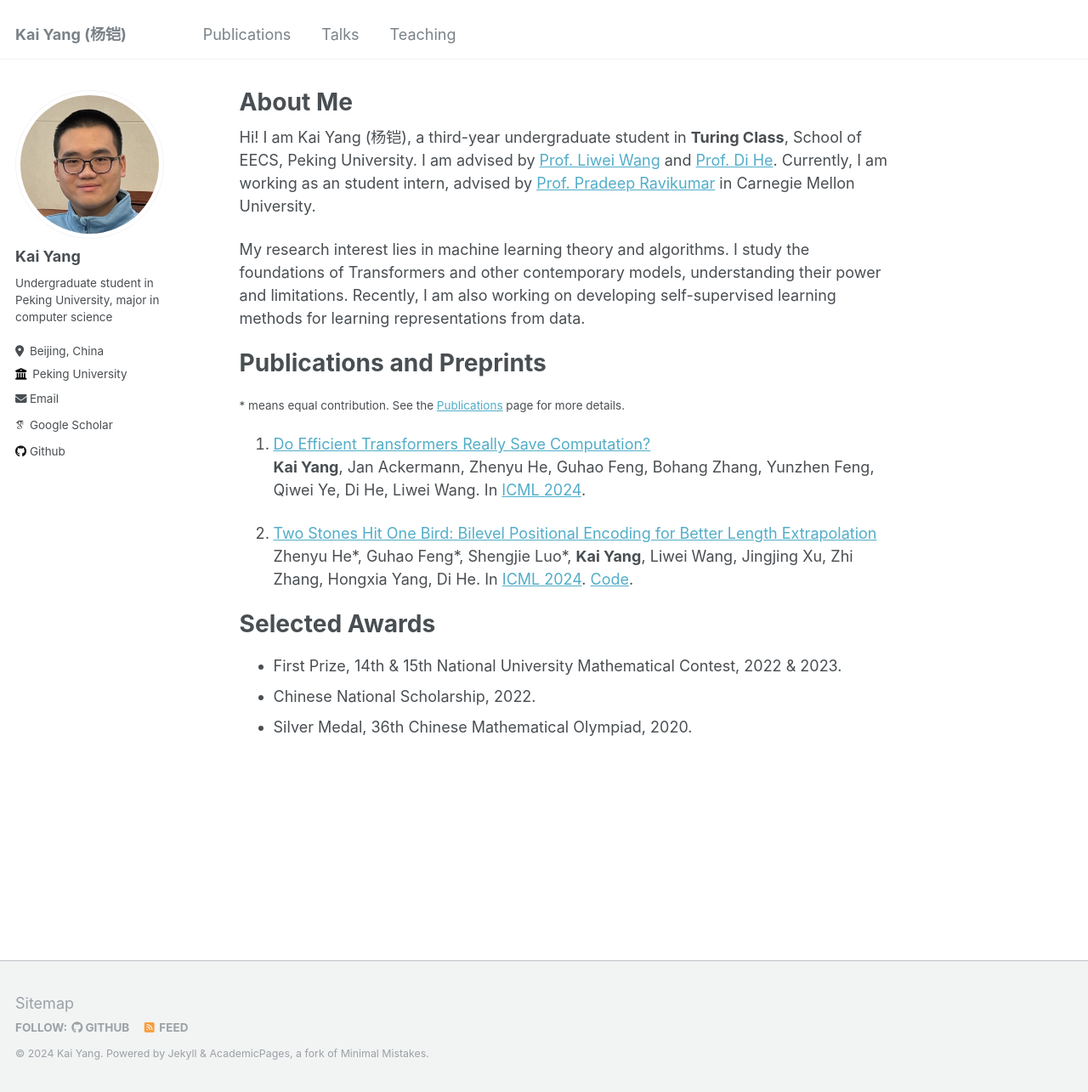
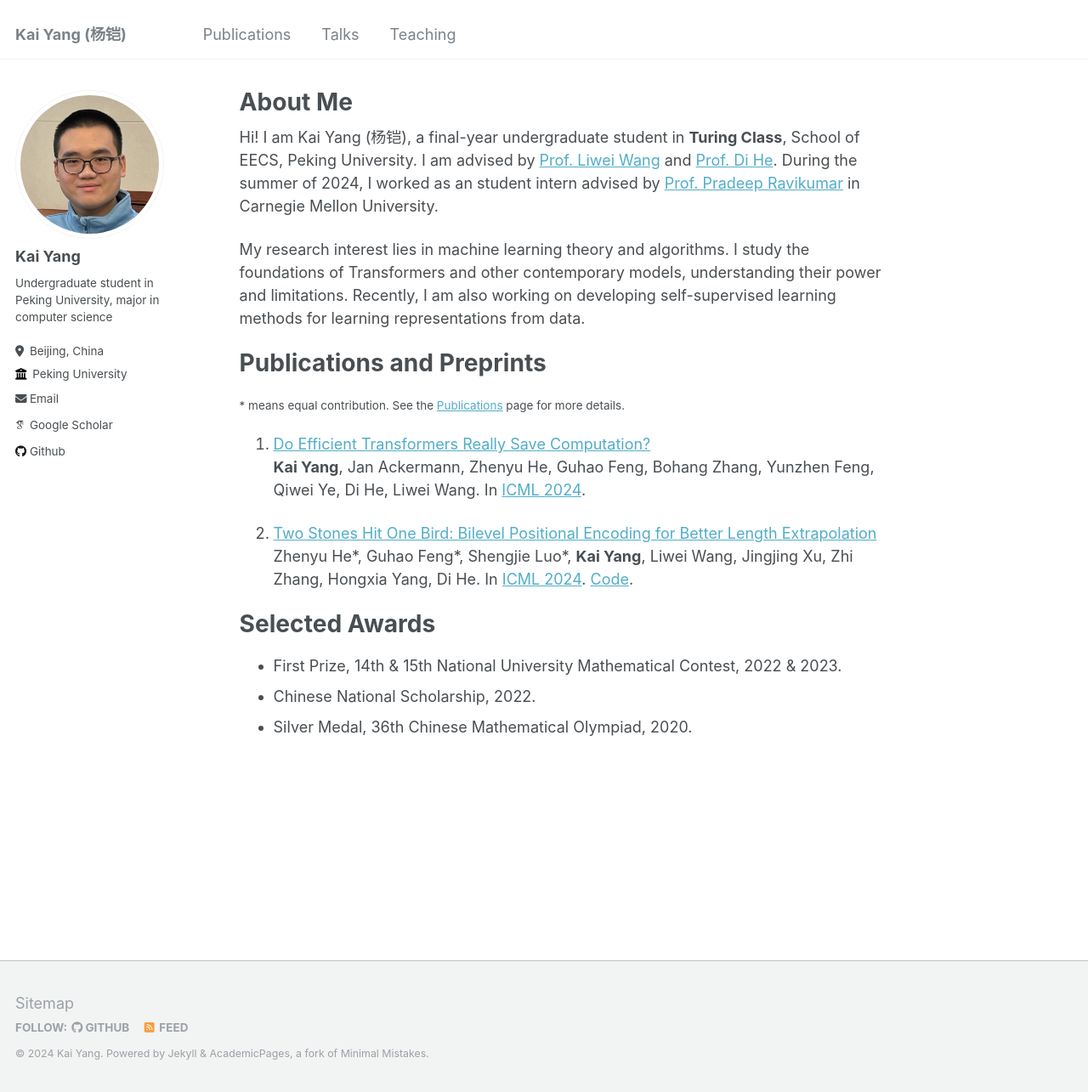
Before and after one commit to YK-YoungK/yk-youngk.github.io, a Jekyll site: the page built from _pages/about.md, in a window 1280 px wide and 1285 px high. Shown: the whole window at 85% size. Built offline with Jekyll 4.4.1, drawn with Linux system fonts in a browser that asks for light colours; some web fonts are replaced.

Commit message:
Update about

```diff
--- a/_pages/about.md
+++ b/_pages/about.md
@@ -7,7 +7,7 @@ redirect_from:
   - /about.html
 ---
 
-Hi! I am Kai Yang (杨铠), a third-year undergraduate student in **Turing Class**, School of EECS, Peking University. I am advised by [Prof. Liwei Wang](http://www.liweiwang-pku.com/) and [Prof. Di He](https://dihe-pku.github.io/). Currently, I am working as an student intern, advised by [Prof. Pradeep Ravikumar](https://www.cs.cmu.edu/~pradeepr/) in Carnegie Mellon University.
+Hi! I am Kai Yang (杨铠), a final-year undergraduate student in **Turing Class**, School of EECS, Peking University. I am advised by [Prof. Liwei Wang](http://www.liweiwang-pku.com/) and [Prof. Di He](https://dihe-pku.github.io/). During the summer of 2024, I worked as an student intern advised by [Prof. Pradeep Ravikumar](https://www.cs.cmu.edu/~pradeepr/) in Carnegie Mellon University.
 
 My research interest lies in machine learning theory and algorithms. I study the foundations of Transformers and other contemporary models, understanding their power and limitations. Recently, I am also working on developing self-supervised learning methods for learning representations from data.
 
```
